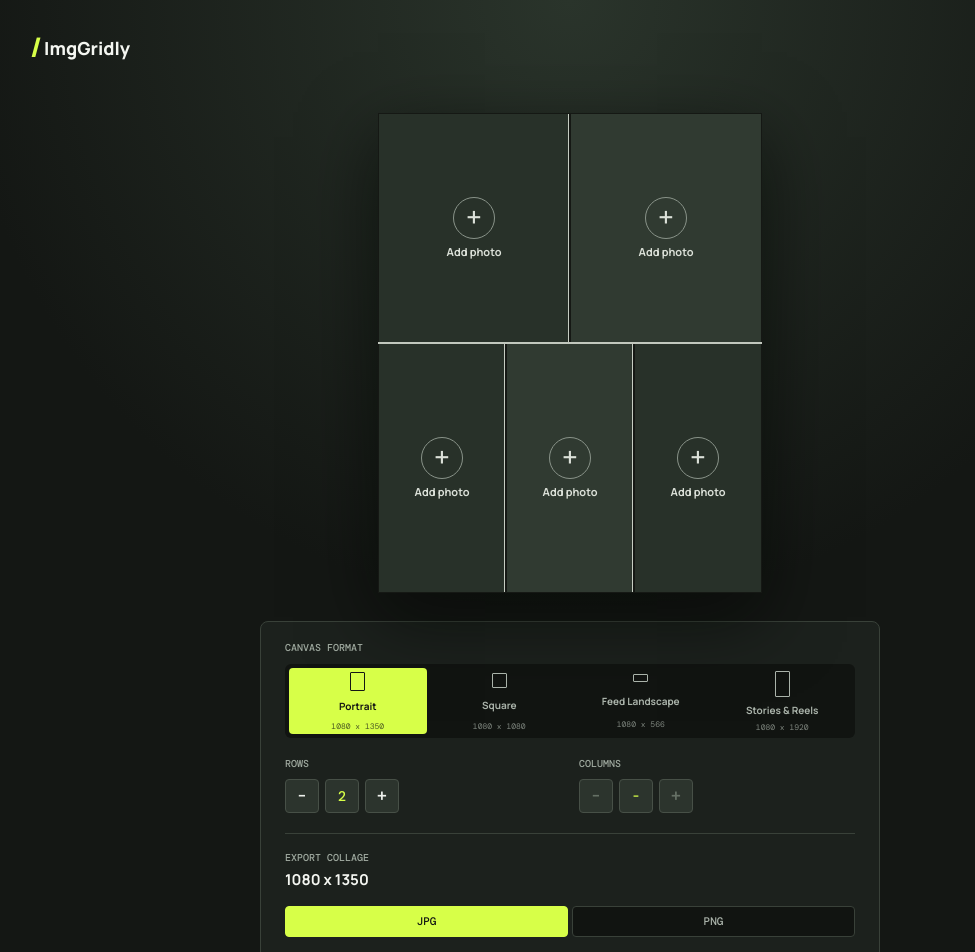
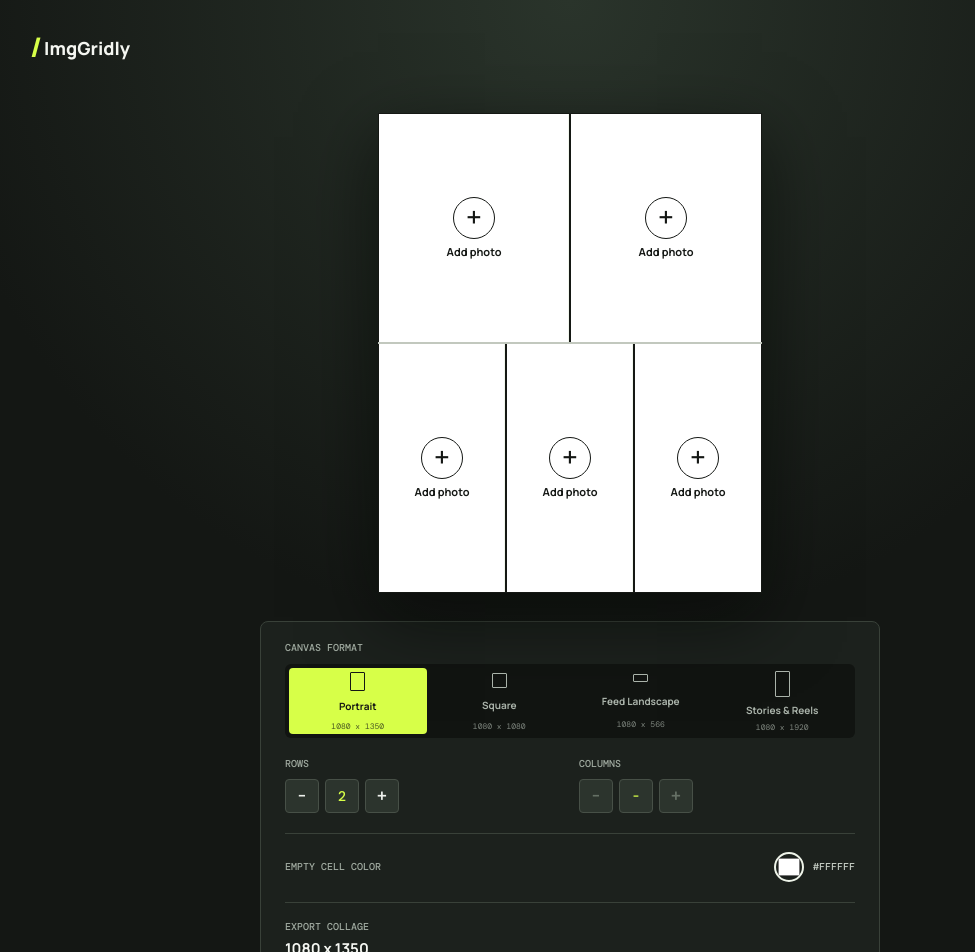
Before and after one commit to aben20807/Gridelle, a React (Vite) app: page / in a window 1280 px wide. Shown: the top 952 px of the page, without its empty margins (70-1045 px from the left). Built offline with nearby package versions, Linux system fonts and the light colour scheme.

Commit message:
Add empty cell color customization and foreground color calculation

```diff
--- a/src/App.jsx
+++ b/src/App.jsx
@@ -12,6 +12,12 @@ const MIN_CELL = 0.12
 const makeColumns = (count) => Array.from({ length: count }, () => 1 / count)
 const EXPORT_SIZES = [{ width: 1080, height: 1350 }, { width: 1080, height: 1080 }, { width: 1080, height: 566 }, { width: 1080, height: 1920 }]
 const defaultTransform = () => ({ x: 0, y: 0, scale: 1 })
+const getForegroundColor = (hexColor) => {
+  const red = Number.parseInt(hexColor.slice(1, 3), 16)
+  const green = Number.parseInt(hexColor.slice(3, 5), 16)
+  const blue = Number.parseInt(hexColor.slice(5, 7), 16)
+  return (red * 299 + green * 587 + blue * 114) / 1000 > 150 ? '#141714' : '#f4f6f1'
+}
 
 function ImageCell({ image, onUpload, onUpdate, onClear, label }) {
   const inputRef = useRef(null)
@@ -89,6 +95,7 @@ function App() {
   const [aspectIndex, setAspectIndex] = useState(0)
   const [activeRowId, setActiveRowId] = useState(null)
   const [images, setImages] = useState({})
+  const [emptyCellColor, setEmptyCellColor] = useState('#ffffff')
   const [exportFormat, setExportFormat] = useState('jpg')
   const [exportQuality, setExportQuality] = useState(90)
   const [exporting, setExporting] = useState(false)
@@ -146,6 +153,9 @@ function App() {
           context.scale(transform.scale, transform.scale)
           context.drawImage(imageElement, -drawWidth / 2, -drawHeight / 2, drawWidth, drawHeight)
           context.restore()
+        } else {
+          context.fillStyle = emptyCellColor
+          context.fillRect(cellLeft, rowTop, cellWidth, rowHeight)
         }
         cellLeft += cellWidth
       })
@@ -234,7 +244,7 @@ function App() {
     <section className="workspace" aria-label="Collage editor">
       <div ref={canvasRef} className="collage-frame" style={{ '--frame-ratio': ASPECTS[aspectIndex].ratio, aspectRatio: ASPECTS[aspectIndex].value }}>
         {rows.map((row, rowIndex) => <div className={`grid-row ${activeRowId === row.id ? 'is-active' : ''}`} key={row.id} style={{ flex: row.size }} onClick={() => setActiveRowId(row.id)}>
-          {row.columns.map((column, columnIndex) => <div className="grid-cell" key={`${row.id}-${columnIndex}`} style={{ flex: column }}>
+          {row.columns.map((column, columnIndex) => <div className="grid-cell" key={`${row.id}-${columnIndex}`} style={{ flex: column, backgroundColor: images[`${row.id}-${columnIndex}`] ? undefined : emptyCellColor, '--cell-foreground': getForegroundColor(emptyCellColor) }}>
             <ImageCell image={images[`${row.id}-${columnIndex}`]} onUpload={(src) => uploadImage(`${row.id}-${columnIndex}`, src)} onUpdate={(image) => updateImage(`${row.id}-${columnIndex}`, image)} onClear={() => clearImage(`${row.id}-${columnIndex}`)} label={`row ${rowIndex + 1}, cell ${columnIndex + 1}`} />
             {columnIndex < row.columns.length - 1 && <div className="column-divider" role="separator" aria-orientation="vertical" onPointerDown={(event) => startColumnResize(event, row.id, columnIndex)} />}
           </div>)}
@@ -249,6 +259,7 @@ function App() {
         <div><span className="panel-label">Rows</span><div className="stepper"><button type="button" onClick={removeRow} disabled={rows.length === 1} aria-label="Remove row">-</button><output>{rows.length}</output><button type="button" onClick={addRow} aria-label="Add row">+</button></div></div>
         <div><span className="panel-label">Columns {activeRow ? `in row ${rows.findIndex((row) => row.id === activeRowId) + 1}` : ''}</span><div className="stepper"><button type="button" onClick={() => activeRowId && changeColumns(activeRowId, -1)} disabled={!activeRow || activeRow.columns.length === 1} aria-label="Remove column">-</button><output>{activeRow?.columns.length ?? '-'}</output><button type="button" onClick={() => activeRowId && changeColumns(activeRowId, 1)} disabled={!activeRow} aria-label="Add column">+</button></div></div>
       </div>
+      <label className="empty-color-control"><span className="panel-label">Empty cell color</span><span className="color-picker"><input type="color" value={emptyCellColor} onChange={(event) => setEmptyCellColor(event.target.value)} aria-label="Empty cell color" /><output>{emptyCellColor.toUpperCase()}</output></span></label>
       <div className="export-sheet" aria-label="Export collage">
         <div className="export-heading"><div><span className="panel-label">Export collage</span><strong>{ASPECTS[aspectIndex].dimensions}</strong></div></div>
         <div className="format-toggle"><button type="button" className={exportFormat === 'jpg' ? 'is-selected' : ''} onClick={() => setExportFormat('jpg')}>JPG</button><button type="button" className={exportFormat === 'png' ? 'is-selected' : ''} onClick={() => setExportFormat('png')}>PNG</button></div>
```
Also changed, not shown: src/App.css.
